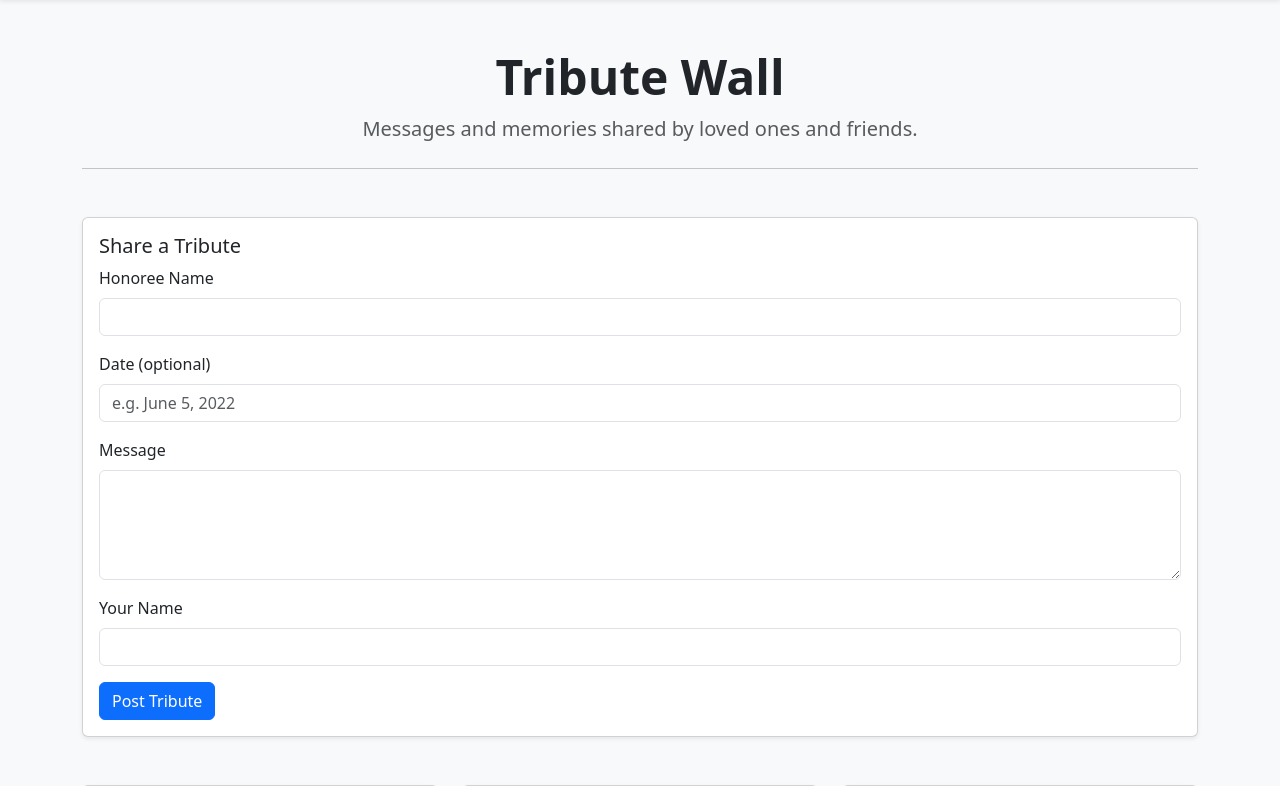
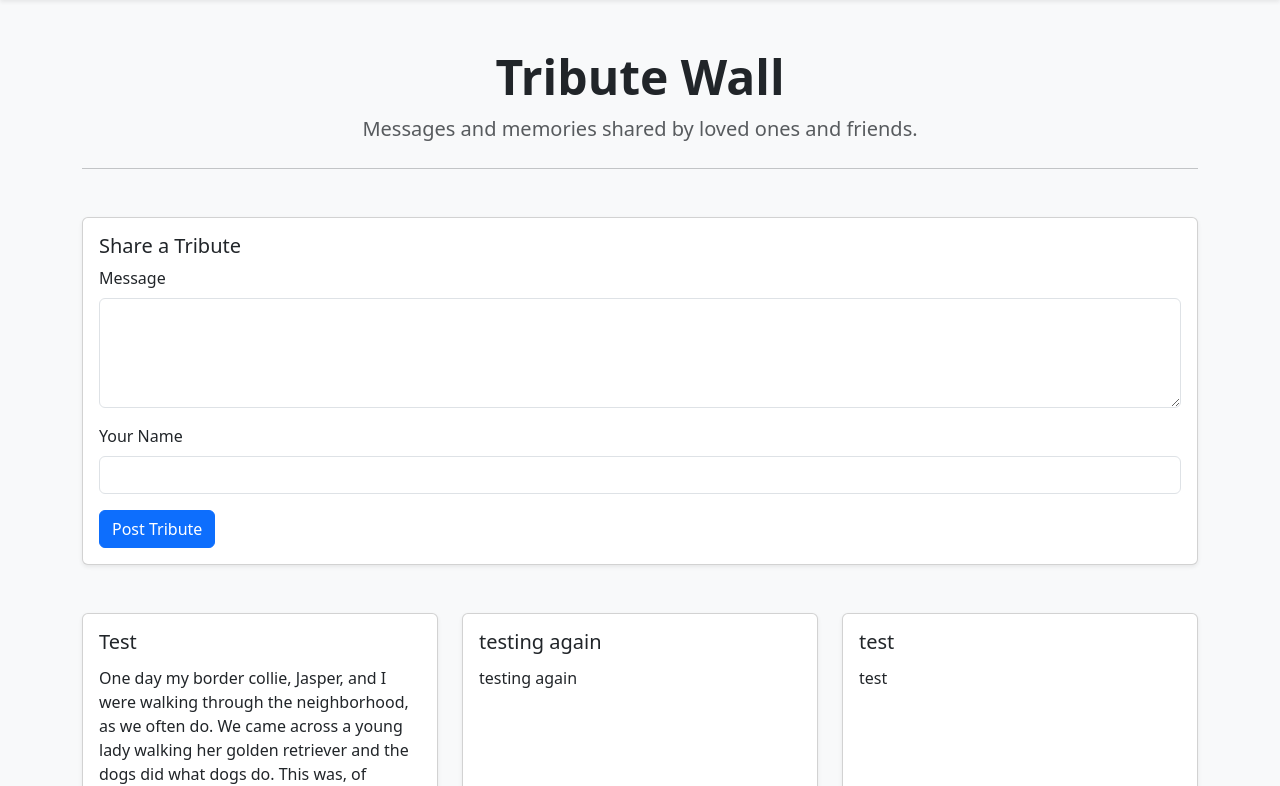
Before and after one commit to desertrambler/remembering-brenna-cole, a Flask app: page /tribute_wall in a window 1280 px wide. Shown: the part 56-842 px from the top of the page. Run offline with Flask 3, Linux system fonts and the light colour scheme.

Commit message:
removed some fields

```diff
--- a/app.py
+++ b/app.py
@@ -31,7 +31,7 @@ def military_bio():
 def tribute_wall():
     if request.method == 'POST':
         name = request.form['name']
-        date = request.form.get('date')
+        date = datetime.now()
         message = request.form['message']
         author = request.form['author']
         new_tribute = Tribute(name=name, date=date, message=message, author=author)
--- a/templates/tribute_wall.html
+++ b/templates/tribute_wall.html
@@ -42,14 +42,6 @@
                 <h5 class="card-title">Share a Tribute</h5>
                 <form method="POST" action="{{ url_for('tribute_wall') }}">
                     <div class="mb-3">
-                        <label for="name" class="form-label">Honoree Name</label>
-                        <input type="text" class="form-control" id="name" name="name" required>
-                    </div>
-                    <div class="mb-3">
-                        <label for="date" class="form-label">Date (optional)</label>
-                        <input type="text" class="form-control" id="date" name="date" placeholder="e.g. June 5, 2022">
-                    </div>
-                    <div class="mb-3">
                         <label for="message" class="form-label">Message</label>
                         <textarea class="form-control" id="message" name="message" rows="4" required></textarea>
                     </div>
```
